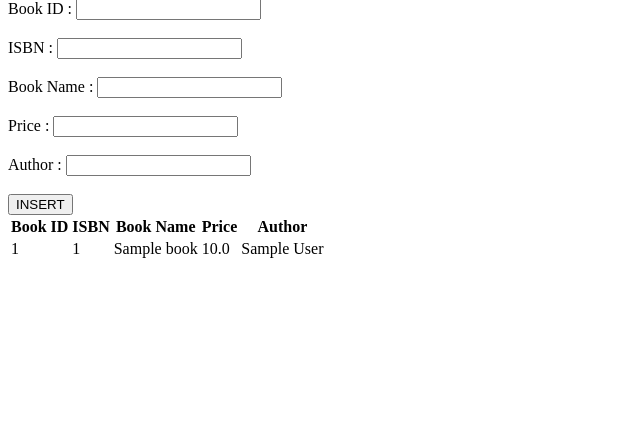
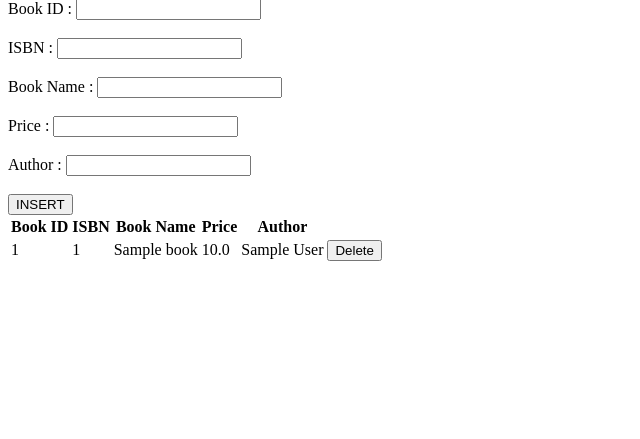
Before and after one commit to ReiiYuki/bookstore_tutorial_django, a Django app: page / in a window 1280 px wide. Shown: the part 128-567 px from the top of the page, without its empty margins (0-640 px from the left). Run offline with Django 3.2, Linux system fonts and the light colour scheme; tables that the repository leaves empty hold one stand-in row (values such as "Sample post").

Commit message:
Delete row

```diff
--- a/store/templates/index.html
+++ b/store/templates/index.html
@@ -29,15 +29,22 @@
         <th>Book Name</th>
         <th>Price</th>
         <th>Author</th>
+        <th></th>
       </tr>
       <!-- iterating inserting row in table -->
       {% for book in book_list %}
         <tr>
           <td>{{ book.book_id }}</td>
-            <td>{{ book.isbn }}</td>
-            <td>{{ book.book_name }}</td>
-            <td>{{ book.price }}</td>
-            <td>{{ book.author }}</td>
+          <td>{{ book.isbn }}</td>
+          <td>{{ book.book_name }}</td>
+          <td>{{ book.price }}</td>
+          <td>{{ book.author }}</td>
+          <td>
+            <form action="{% url 'store:delete' %}" method="post">
+              {% csrf_token %}
+              <button name="book_id" value="{{ book.book_id }}">Delete</button>
+            </form>
+          </td>
         </tr>
       {% endfor %}
     </table>
--- a/store/urls.py
+++ b/store/urls.py
@@ -7,4 +7,5 @@ app_name = 'store'
 urlpatterns = [
     url(r'^$',views.index,name='index'),
     url(r'^insert/$',views.insert,name='insert'),
+    url(r'^delete/$',views.delete,name='delete'),
 ]
--- a/store/views.py
+++ b/store/views.py
@@ -17,3 +17,9 @@ def insert(request) :
     book = Book.objects.create(book_id=book_id,isbn=isbn,book_name=book_name,price=price,author=author)
     book.save()
     return HttpResponseRedirect(reverse('store:index'))
+
+def delete(request) :
+    book_id = request.POST['book_id']
+    book = Book.objects.get(book_id=book_id)
+    Book.delete(book)
+    return HttpResponseRedirect(reverse('store:index'))
```
Also changed, not shown: README.md.
